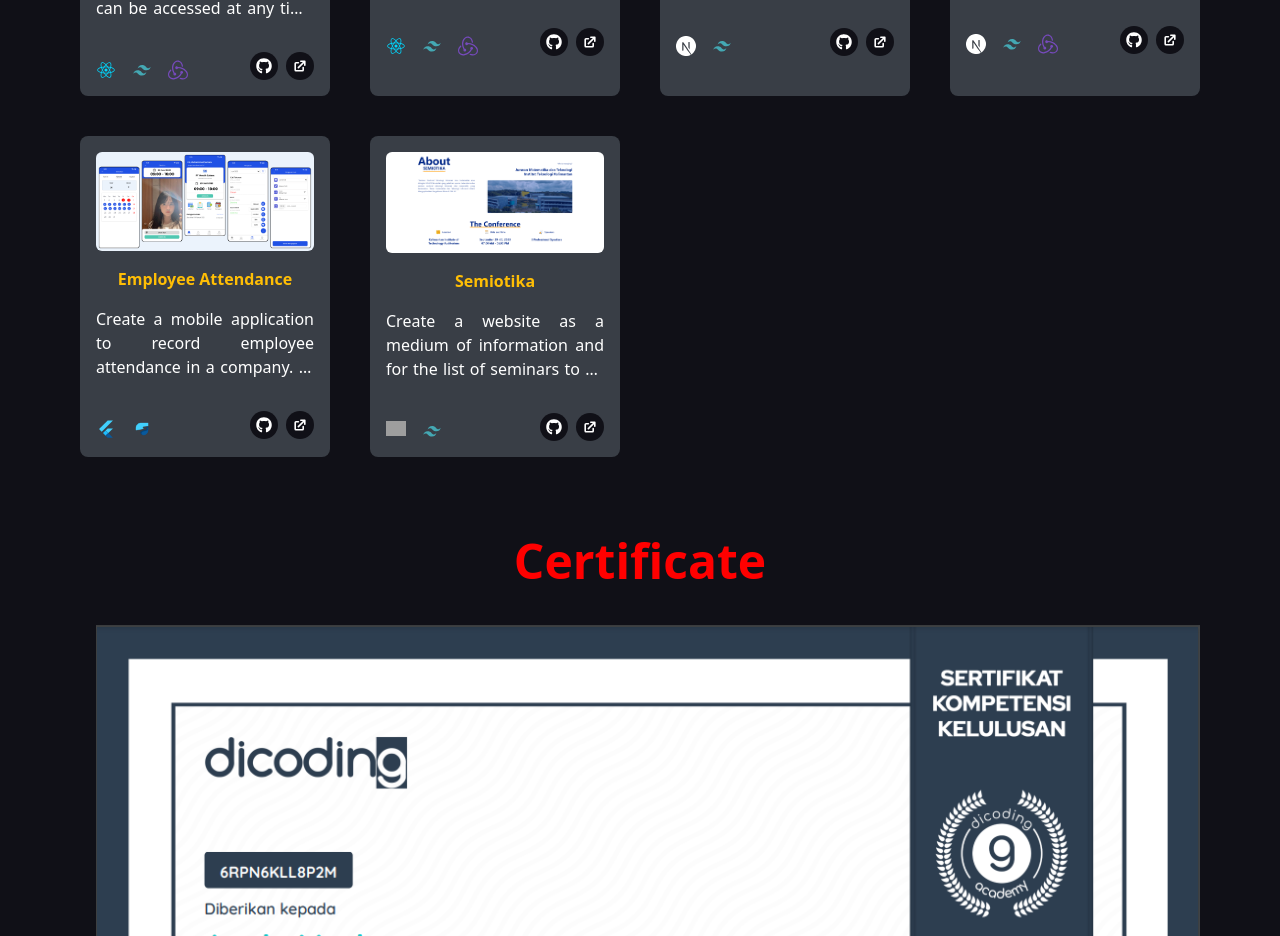
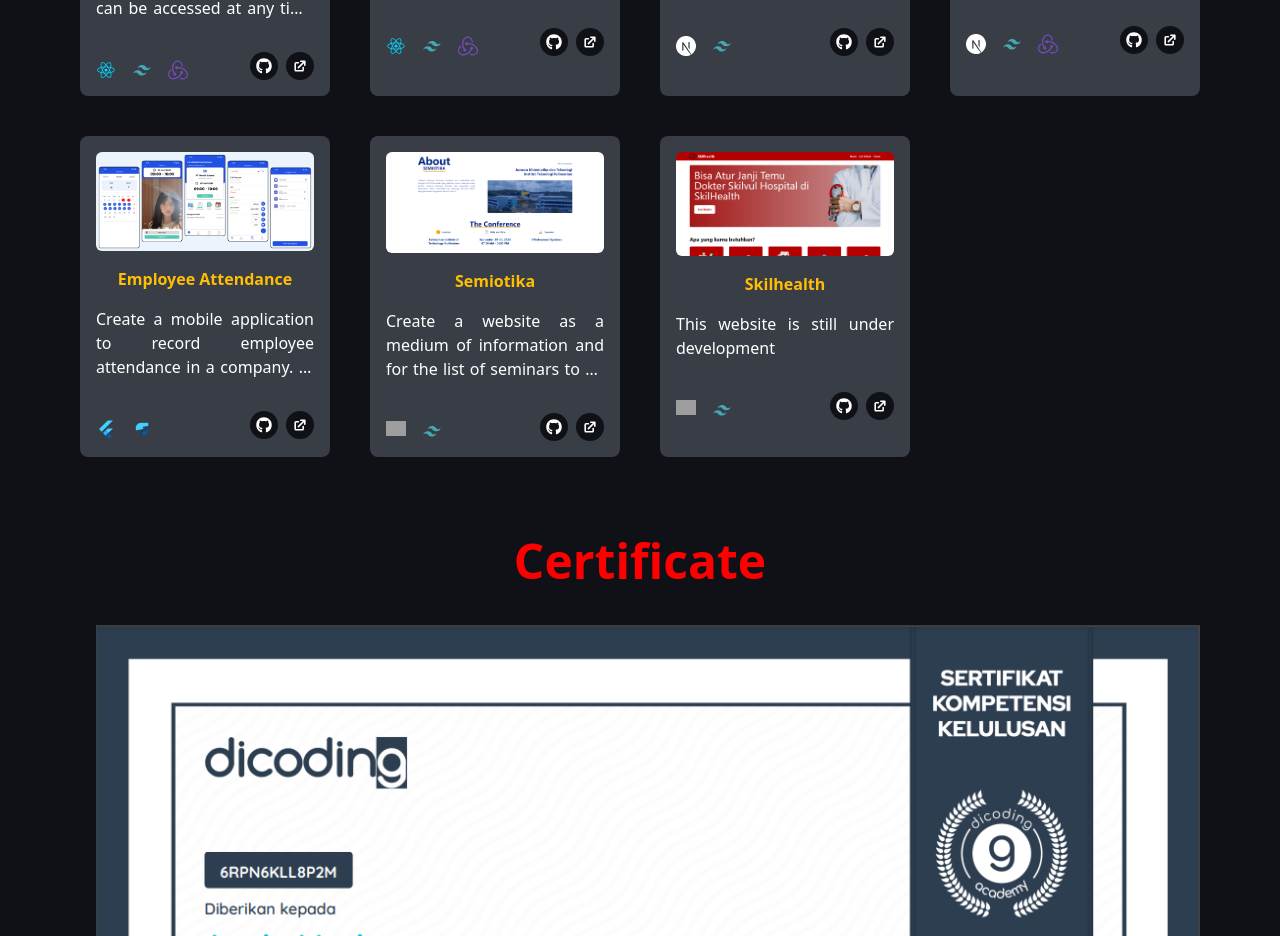
Before and after one commit to ArwinMarinta/Portofolio-nextjs, a Next.js app: page / in a window 1280 px wide. Shown: the part 3018-3954 px from the top of the page. Built offline with nearby package versions, Linux system fonts and the light colour scheme; grey boxes are pictures that could not be loaded.

Commit message:
<feature> [project] add skillhelth project base

```diff
--- a/src/components/Home.jsx
+++ b/src/components/Home.jsx
@@ -4,7 +4,7 @@ import IconHome from "@/assets/icon_home.svg";
 import Image from "next/image";
 import { IoPersonAdd } from "react-icons/io5";
 import Link from "next/link";
-import Aos from "aos";
+const { URL_PORTO } = process.env;
 
 const Home = () => {
   return (
@@ -30,7 +30,7 @@ const Home = () => {
               <span>Hire Me</span>
             </button> */}
             <Link
-              href="https://drive.google.com/file/d/1xpL3yTxSQ5a8Psy7yFyYHmhMZ8ygfdSD/view?usp=sharing"
+              href={`${URL_PORTO}`}
               target="_blank"
               className="py-2 px-4 bg-RED01 rounded-[4px] text-white flex items-center justify-center font-semibold gap-1"
             >
--- a/src/data/Project.js
+++ b/src/data/Project.js
@@ -5,6 +5,7 @@ import Mooc from "@/assets/project/MOOC.jpg";
 import Todo from "@/assets/project/TodoList.jpg";
 import Movie from "@/assets/project/Movie.jpg";
 import Porto from "@/assets/project/Portofolio.jpg";
+import SKILLHEALTH from "@/assets/project/skillhealth.png";
 import Meraih from "@/assets/project/Meraih.png";
 import Koperasi from "@/assets/project/Koperasi.jpg";
 import Semiotika from "@/assets/project/Semiotika.png";
@@ -229,4 +230,22 @@ export const Projects = [
     pathGit: "https://github.com/ArwinMarinta/semiotika-clone",
     pathApp: "https://semiotikaclone.arwinmarinta.com",
   },
+  {
+    id: 11,
+    image: SKILLHEALTH,
+    tittle: "Skilhealth",
+    describe: "This website is still under development",
+    tool: [
+      {
+        id: 1,
+        image: VUE,
+      },
+      {
+        id: 2,
+        image: TAILWINDS,
+      },
+    ],
+    pathGit: "https://github.com/ArwinMarinta/fe-skillhealt",
+    pathApp: "https://semiotikaclone.arwinmarinta.com",
+  },
 ];
```
Also changed, not shown: src/assets/project/skillhealth.png (added), 1 other file (tests, documents, lock files or other folders).
